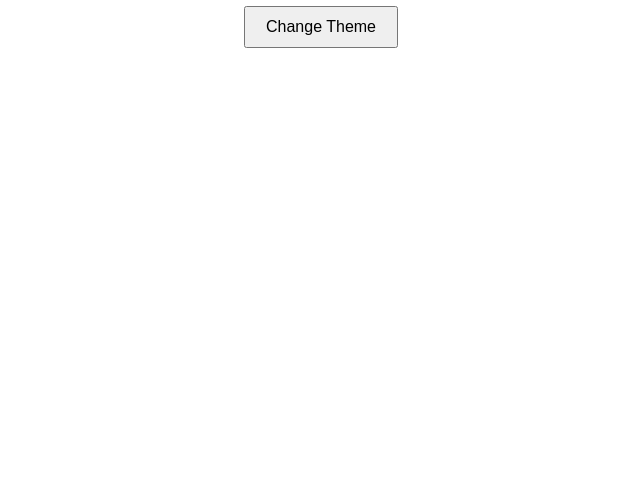
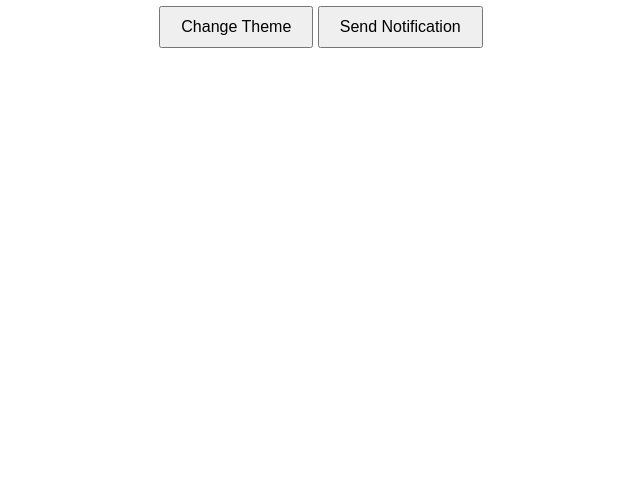
Before and after one commit to ShihanRishad/test123test, a plain HTML site: page index.html in a window 1280 px wide. Shown: the part 308-800 px from the top of the page, without its empty margins (319-959 px from the left). Drawn offline with Linux system fonts and the light colour scheme.

Commit message:
Update index.html
Added a notification button for testing

```diff
--- a/index.html
+++ b/index.html
@@ -10,6 +10,7 @@
 <body>
   <h1>Hello, World!</h1>
   <button id="changeThemeButton">Change Theme</button>
+  <button id="notifyButton">Send Notification</button>
   <script src="app.js"></script>
 </body>
 </html>
```
